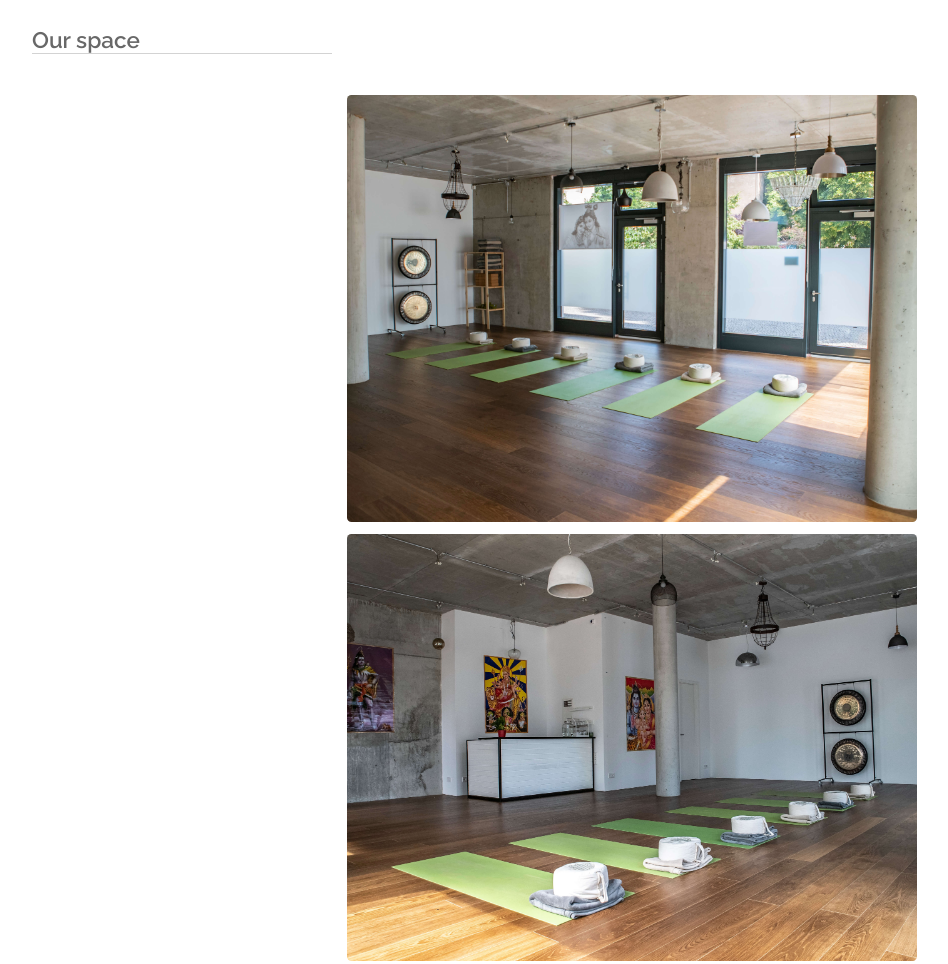
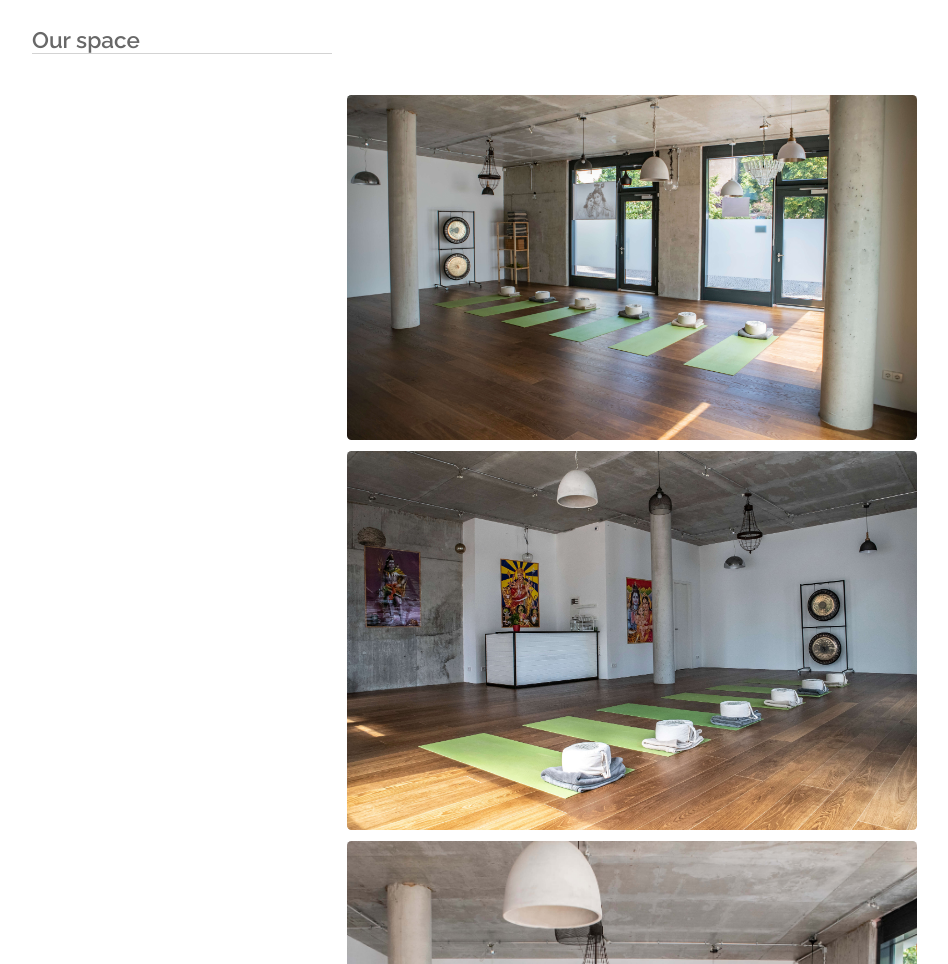
Before and after one commit to Chrysalis-B/green-yoga, a Gatsby site: page /studio in a window 1280 px wide. Shown: the part 615-1579 px from the top of the page, without its empty margins (8-956 px from the left). Built offline with nearby package versions, Linux system fonts and the light colour scheme; Gatsby itself is replaced by a stand-in of ours.

Commit message:
Remove maxheight from studio pics

```diff
--- a/src/pages/studio.js
+++ b/src/pages/studio.js
@@ -51,7 +51,7 @@ query {
           node {
               id
               childImageSharp {
-              fluid(maxWidth: 600 maxHeight:450) {
+              fluid(maxWidth: 600) {
                 ...GatsbyImageSharpFluid
               }
             }
```
